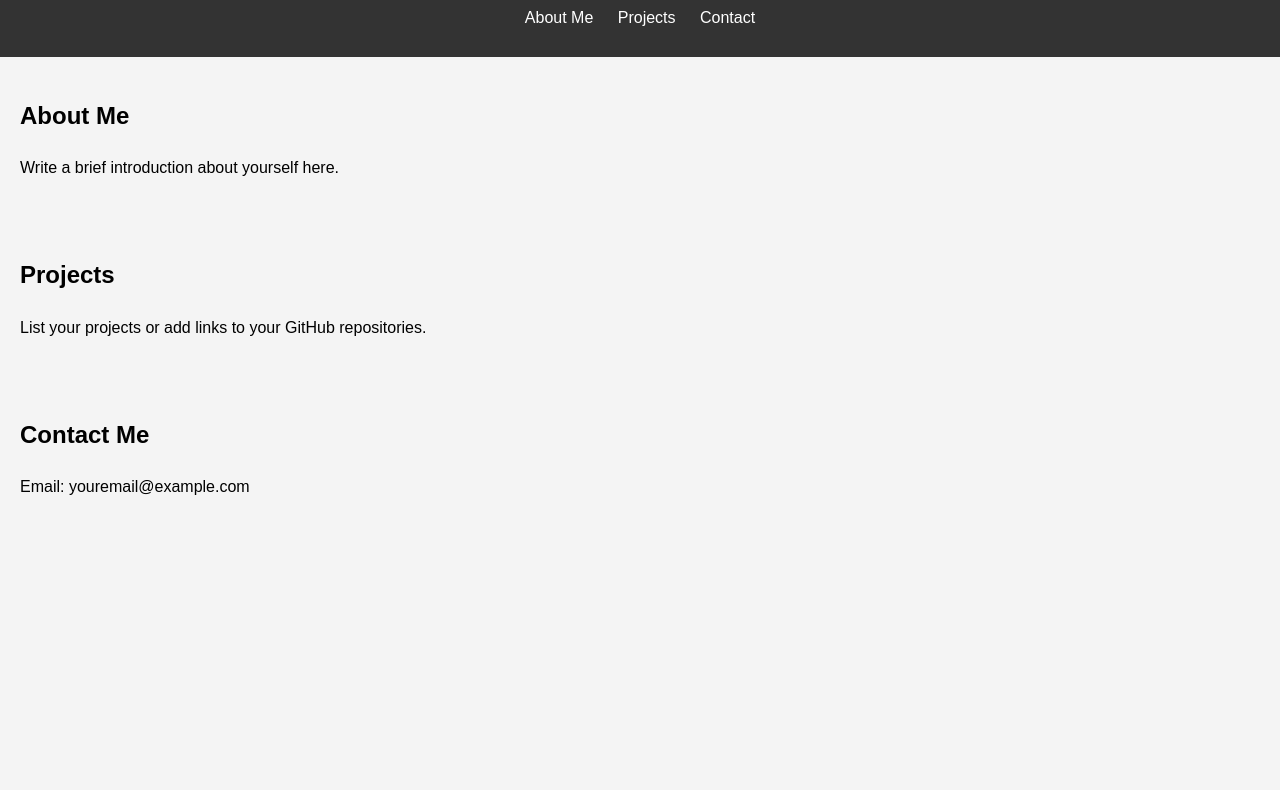
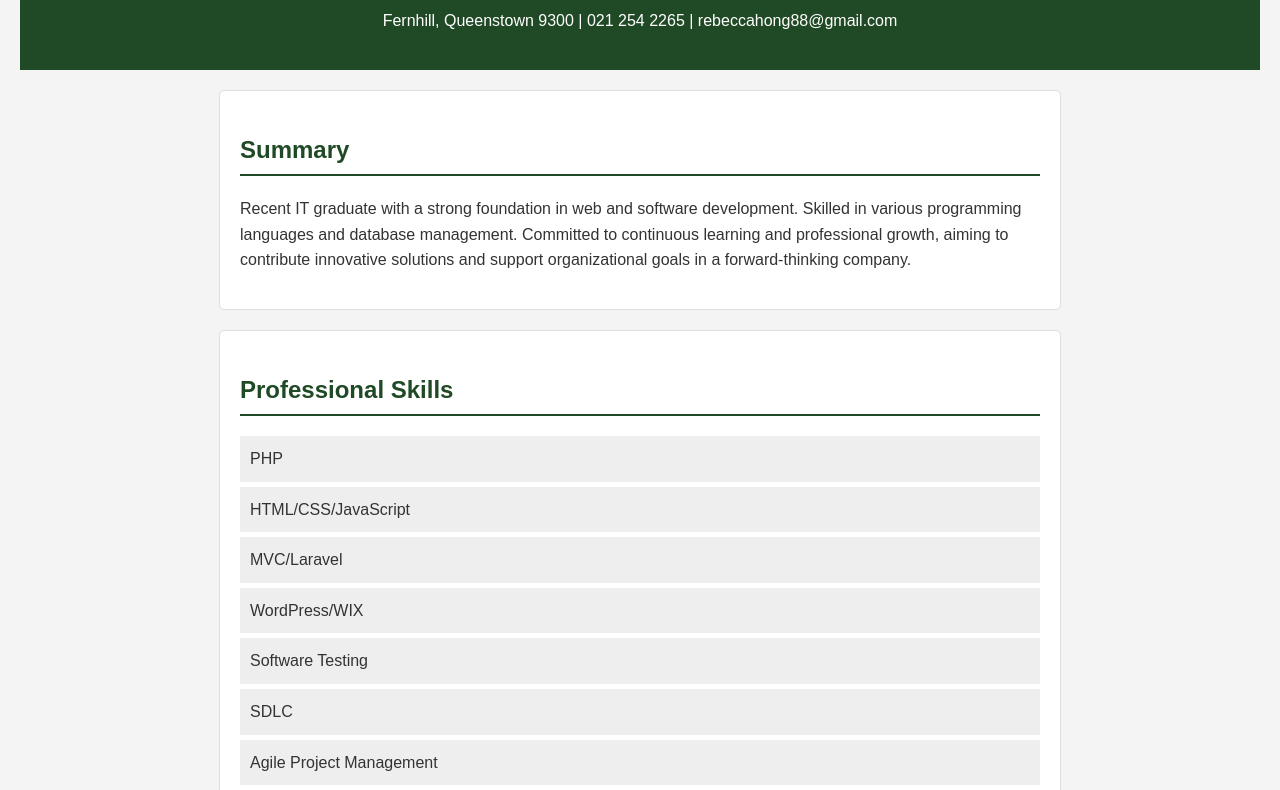
Before and after one commit to beca88/rebecca_CV, a plain HTML site: page index.html in a window 1280 px wide. Shown: the part 99-889 px from the top of the page. Before the commit the page ends 800 px from the top, so only its background shows below. Drawn offline with Linux system fonts and the light colour scheme.

Commit message:
Update site to CV format

```diff
--- a/index.html
+++ b/index.html
@@ -2,31 +2,58 @@
 <html lang="en">
 <head>
     <meta charset="UTF-8">
-    <title>My Portfolio</title>
+    <title>Rebecca Hong - CV</title>
     <link rel="stylesheet" href="style.css">
 </head>
 <body>
     <header>
-        <h1>Welcome to My Portfolio</h1>
-        <nav>
-            <ul>
-                <li><a href="#about">About Me</a></li>
-                <li><a href="#projects">Projects</a></li>
-                <li><a href="#contact">Contact</a></li>
-            </ul>
-        </nav>
+        <h1>Rebecca Hong</h1>
+        <p>Fernhill, Queenstown 9300 | 021 254 2265 | <a href="mailto:rebeccahong88@gmail.com">rebeccahong88@gmail.com</a></p>
     </header>
-    <section id="about">
-        <h2>About Me</h2>
-        <p>Write a brief introduction about yourself here.</p>
+
+    <section id="summary">
+        <h2>Summary</h2>
+        <p>
+            Recent IT graduate with a strong foundation in web and software development. Skilled in various programming languages and database management.
+            Committed to continuous learning and professional growth, aiming to contribute innovative solutions and support organizational goals in a forward-thinking company.
+        </p>
     </section>
-    <section id="projects">
-        <h2>Projects</h2>
-        <p>List your projects or add links to your GitHub repositories.</p>
+
+    <section id="skills">
+        <h2>Professional Skills</h2>
+        <ul>
+            <li>PHP</li>
+            <li>HTML/CSS/JavaScript</li>
+            <li>MVC/Laravel</li>
+            <li>WordPress/WIX</li>
+            <li>Software Testing</li>
+            <li>SDLC</li>
+            <li>Agile Project Management</li>
+            <li>MS Azure Cloud Management</li>
+        </ul>
     </section>
+
+    <section id="education">
+        <h2>Education</h2>
+        <p><strong>New Zealand Diploma in Software Development (Level 6)</strong>, Southern Institute of Technology - Queenstown (11/2023)</p>
+        <p><strong>Bachelor of Arts: Teaching Chinese As a Second Language</strong>, Guangdong Foreign Studies University - China (06/2010)</p>
+    </section>
+
+    <section id="work-history">
+        <h2>Work History</h2>
+        <h3>The Cleaners Limited | Queenstown</h3>
+        <p><strong>Director Assistant (July 2017 - Present)</strong></p>
+        <ul>
+            <li>Regularly redesign and optimize the company website (<a href="https://thecleanerslimited.co.nz/">thecleanerslimited.co.nz</a>) using the WordPress platform.</li>
+            <li>Expertly utilize accounting software to generate and manage invoices, ensuring accuracy and compliance.</li>
+            <li>Effectively manage social media profiles, including Google My Business and Facebook Page.</li>
+        </ul>
+    </section>
+
     <section id="contact">
-        <h2>Contact Me</h2>
-        <p>Email: youremail@example.com</p>
+        <h2>Contact Information</h2>
+        <p>Email: <a href="mailto:rebeccahong88@gmail.com">rebeccahong88@gmail.com</a></p>
+        <p>Phone: 021 254 2265</p>
     </section>
 </body>
 </html>
--- a/style.css
+++ b/style.css
@@ -2,32 +2,62 @@ body {
     font-family: Arial, sans-serif;
     line-height: 1.6;
     background-color: #f4f4f4;
+    color: #333;
     margin: 0;
     padding: 0;
 }
 
 header {
-    background: #333;
+    background: #204A25;
     color: #fff;
-    padding: 10px 0;
+    padding: 20px;
     text-align: center;
 }
 
-nav ul {
-    padding: 0;
-    list-style: none;
+header h1 {
+    margin: 0;
 }
 
-nav ul li {
-    display: inline;
-    margin: 0 10px;
-}
-
-nav ul li a {
+a {
     color: #fff;
     text-decoration: none;
 }
 
 section {
     padding: 20px;
+    max-width: 800px;
+    margin: auto;
 }
+
+h2 {
+    border-bottom: 2px solid #204A25;
+    padding-bottom: 5px;
+    color: #204A25;
+}
+
+ul {
+    list-style-type: none;
+    padding: 0;
+}
+
+ul li {
+    background: #eee;
+    margin: 5px 0;
+    padding: 10px;
+}
+
+p, li {
+    font-size: 1rem;
+}
+
+@media (min-width: 600px) {
+    body {
+        padding: 20px;
+    }
+    section {
+        margin: 20px auto;
+        border: 1px solid #ddd;
+        background: #fff;
+        border-radius: 5px;
+    }
+}
```
